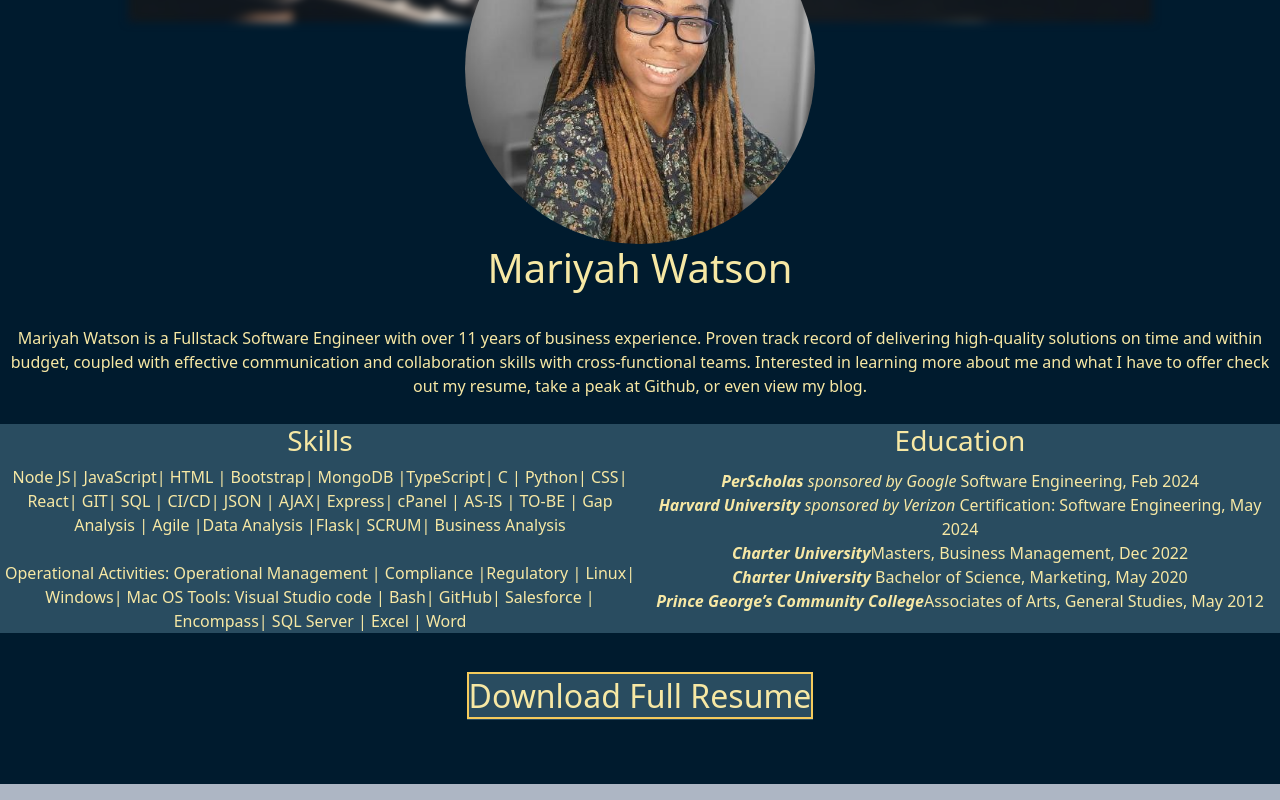
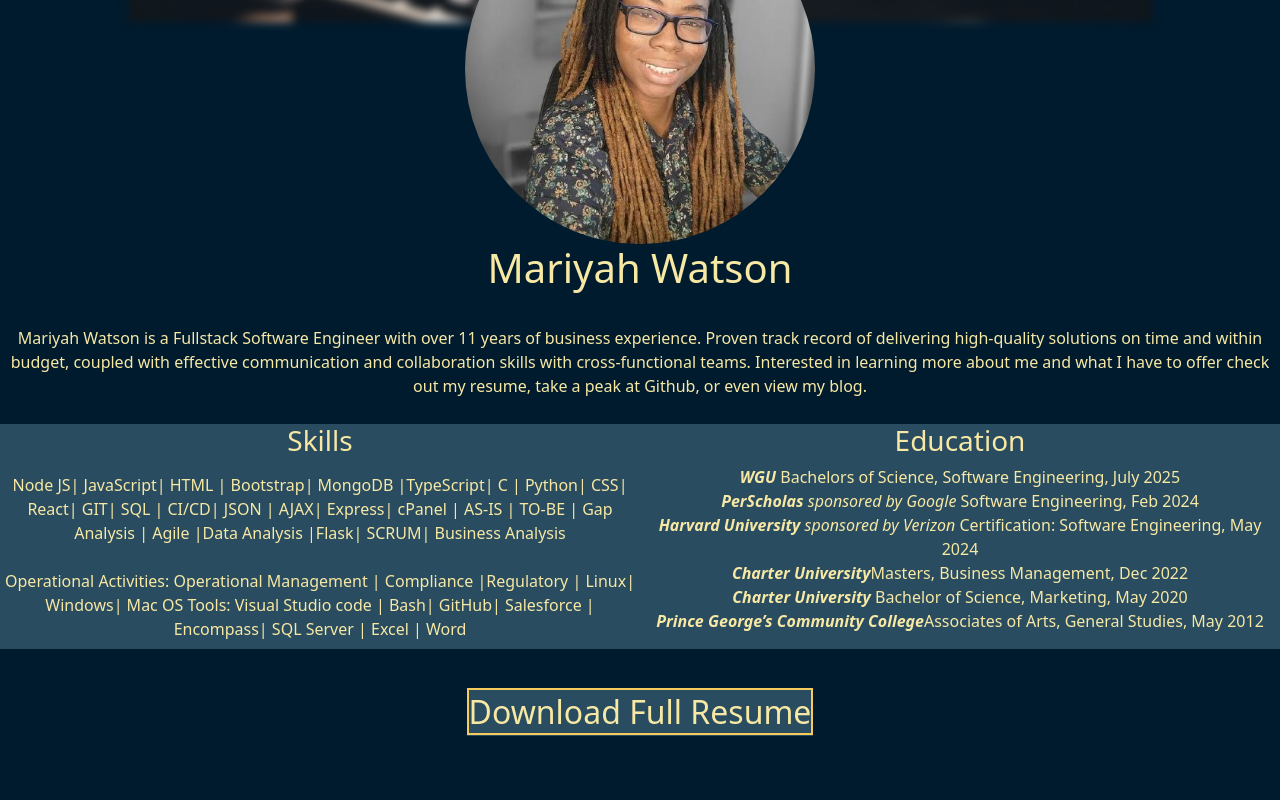
Before and after one commit to MariyahW/CapStone, a React (Vite) app in the folder site/: page / in a window 1280 px wide. Shown: the part 572-1372 px from the top of the page. Built offline with nearby package versions, Linux system fonts and the light colour scheme.

Commit message:
updated education section

```diff
--- a/site/src/components/Education.jsx
+++ b/site/src/components/Education.jsx
@@ -6,6 +6,9 @@ export default function Education() {
              <h3 >Education</h3>
     <br></br>
     <p>
+    <i><b>WGU</b></i> Bachelors of Science, Software Engineering,
+      July 2025
+      <br />
       <i><b>PerScholas</b> sponsored by Google</i> Software Engineering,
       Feb 2024
       <br />
```
Also changed, not shown: 1 other file (tests, documents, lock files or other folders).
